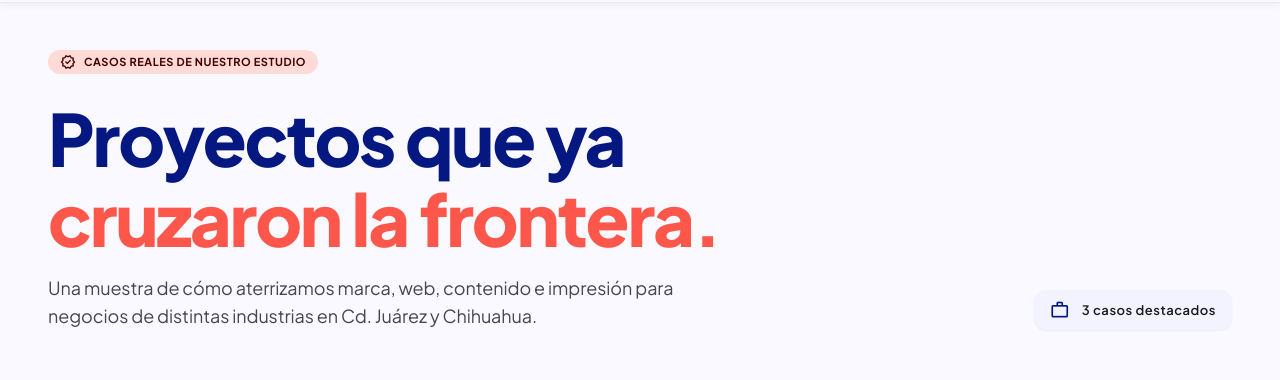
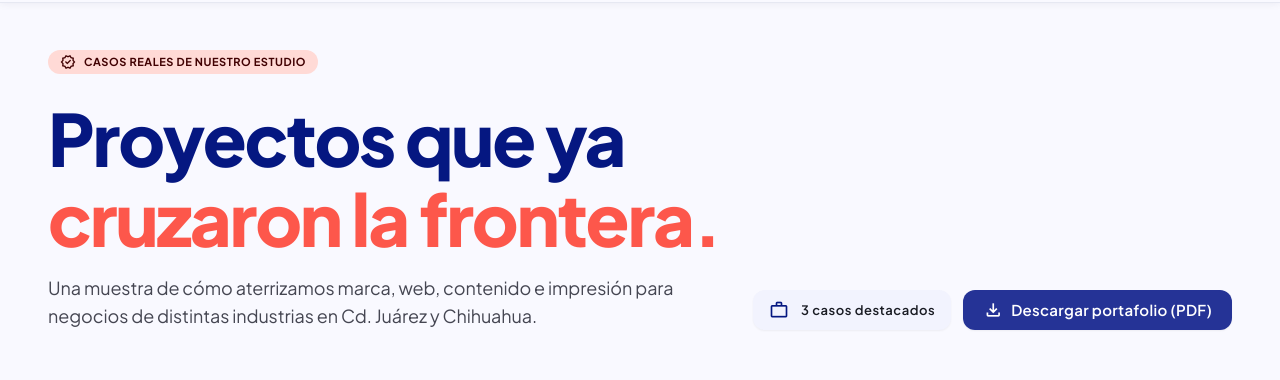
Before and after one commit to ericlagunas84-cmyk/ELEVA, a plain HTML site: page portafolio.html in a window 1280 px wide. Shown: the part 78-458 px from the top of the page. Drawn offline with nearby package versions, Linux system fonts and the light colour scheme.

Commit message:
Add files via upload

```diff
--- a/portafolio.html
+++ b/portafolio.html
@@ -52,7 +52,9 @@
 <div class="flex flex-col lg:flex-row lg:items-end justify-between w-full gap-8">
 <div class="max-w-3xl"><h1 class="font-display text-headline-xl-mobile lg:text-display text-primary tracking-tight leading-[1.05]">Proyectos que ya<br/><span class="text-secondary-container">cruzaron la frontera.</span></h1>
 <p class="font-body-lg text-body-lg text-on-surface-variant mt-4 max-w-2xl">Una muestra de cómo aterrizamos marca, web, contenido e impresión para negocios de distintas industrias en Cd. Juárez y Chihuahua.</p></div>
+<div class="flex flex-col sm:flex-row items-stretch sm:items-center gap-3">
 <div class="flex items-center gap-3 bg-surface-container-low px-4 py-2.5 rounded-xl shadow-sm"><span class="material-symbols-outlined text-primary text-[20px]">work</span><span class="font-label-md text-label-md text-on-surface font-semibold">3 casos destacados</span></div>
+<a href="Elevn-Lab-Studio-Portafolio.pdf" download class="inline-flex items-center justify-center gap-2 bg-primary-container text-on-primary px-5 py-2.5 rounded-xl font-label-lg text-label-lg shadow-sm hover:bg-primary transition-all duration-200 hover:-translate-y-0.5"><span class="material-symbols-outlined text-[20px]">download</span><span>Descargar portafolio (PDF)</span></a>
 </div>
 </div>
 </section>
```
Also changed, not shown: styles.css, 1 other file.
